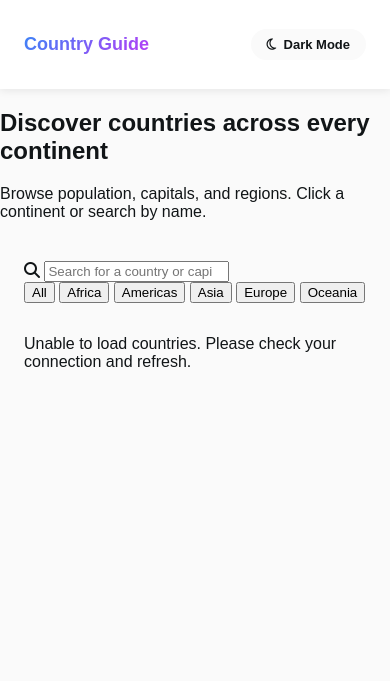
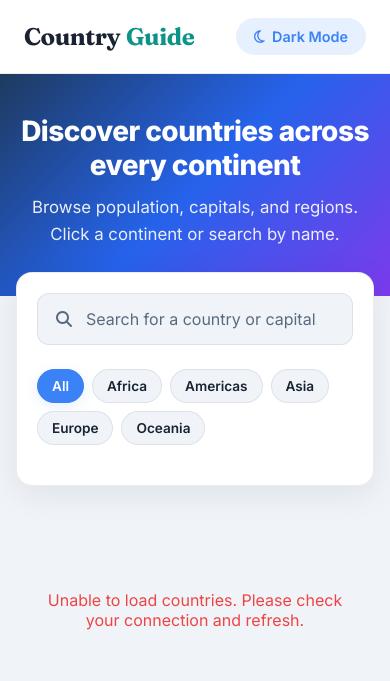
Before and after one commit to FaisalAhmed21/Country-Guide, a plain HTML site: page index.html in a window 390 px wide. Drawn offline with Linux system fonts and the light colour scheme; no server answers.

Commit message:
Update style.css

```diff
--- a/style.css
+++ b/style.css
@@ -3,196 +3,326 @@
 }
 
 body {
-    --background-color: hsl(0, 0%, 98%);
-    --text-color: hsl(200, 15%, 8%);
-    --elements-color: hsl(0, 0%, 100%);
-    --shadow-color: rgba(0, 0, 0, 0.08);
-    --accent-color: hsl(217, 91%, 60%);
+    --background-color: #f0f4f8;
+    --text-color: #1a2332;
+    --text-muted: #5a6a7e;
+    --elements-color: #ffffff;
+    --shadow-color: rgba(15, 23, 42, 0.08);
+    --accent-color: #3b82f6;
+    --accent-hover: #2563eb;
+    --accent-soft: rgba(59, 130, 246, 0.12);
+    --logo-accent: #0d9488;
+    --border-color: rgba(15, 23, 42, 0.08);
+    --hero-gradient: linear-gradient(135deg, #1e3a5f 0%, #2563eb 50%, #7c3aed 100%);
     margin: 0;
-    font-family: Nunito, sans-serif;
+    font-family: 'Inter', system-ui, sans-serif;
     background-color: var(--background-color);
     color: var(--text-color);
     transition: background-color 0.3s ease, color 0.3s ease;
+    min-height: 100vh;
 }
 
 body.dark {
-    --background-color: hsl(207, 26%, 17%);
-    --text-color: hsl(0, 0%, 100%);
-    --elements-color: hsl(209, 23%, 22%);
-    --shadow-color: rgba(0, 0, 0, 0.3);
-    --accent-color: hsl(217, 91%, 70%);
-}
-
-main {
-    padding: 24px;
+    --background-color: #0f172a;
+    --text-color: #f1f5f9;
+    --text-muted: #94a3b8;
+    --elements-color: #1e293b;
+    --shadow-color: rgba(0, 0, 0, 0.35);
+    --accent-color: #60a5fa;
+    --accent-hover: #93c5fd;
+    --accent-soft: rgba(96, 165, 250, 0.15);
+    --logo-accent: #2dd4bf;
+    --border-color: rgba(255, 255, 255, 0.08);
+    --hero-gradient: linear-gradient(135deg, #0f172a 0%, #1e40af 50%, #6d28d9 100%);
 }
 
 a {
-    text-decoration-line: none;
+    text-decoration: none;
     color: inherit;
 }
 
 .header-container {
-    box-shadow: 0 2px 8px var(--shadow-color);
+    background-color: var(--elements-color);
+    border-bottom: 1px solid var(--border-color);
     padding-inline: 24px;
-    background-color: var(--elements-color);
-    transition: background-color 0.3s ease, box-shadow 0.3s ease;
     position: sticky;
     top: 0;
     z-index: 100;
+    backdrop-filter: blur(12px);
 }
 
 .header-content {
     display: flex;
     align-items: center;
     justify-content: space-between;
-    max-width: 1200px;
+    max-width: 1280px;
     margin-inline: auto;
-    padding: 20px 0;
+    padding: 18px 0;
 }
 
 .title {
-    font-weight: 800;
-    font-size: 24px;
-    background: linear-gradient(135deg, var(--accent-color), hsl(280, 91%, 60%));
-    -webkit-background-clip: text;
-    -webkit-text-fill-color: transparent;
-    background-clip: text;
-    transition: all 0.3s ease;
+    margin: 0;
 }
 
-.title:hover {
-    transform: scale(1.02);
+.site-logo {
+    display: inline-flex;
+    align-items: baseline;
+    gap: 6px;
+    font-family: 'Fraunces', Georgia, serif;
+    font-size: 1.5rem;
+    font-weight: 700;
+    letter-spacing: -0.02em;
+    transition: opacity 0.2s ease;
+}
+
+.site-logo:hover {
+    opacity: 0.85;
+}
+
+.logo-primary {
+    color: var(--text-color);
+}
+
+.logo-accent {
+    color: var(--logo-accent);
 }
 
 .theme-changer {
     cursor: pointer;
-    transition: opacity 0.2s ease, transform 0.2s ease;
     font-weight: 600;
-    padding: 8px 16px;
-    border-radius: 20px;
-    background-color: var(--background-color);
+    font-size: 0.9rem;
+    padding: 10px 18px;
+    border-radius: 999px;
+    background-color: var(--accent-soft);
+    color: var(--accent-color);
+    transition: transform 0.2s ease, opacity 0.2s ease;
+    margin: 0;
 }
 
 .theme-changer:hover {
-    opacity: 0.8;
-    transform: translateY(-2px);
+    transform: translateY(-1px);
+    opacity: 0.9;
+}
+
+.hero {
+    background: var(--hero-gradient);
+    color: #fff;
+    padding: 56px 24px 64px;
+    text-align: center;
+}
+
+.hero-content {
+    max-width: 720px;
+    margin-inline: auto;
+}
+
+.hero h1 {
+    margin: 0 0 12px;
+    font-size: clamp(1.75rem, 4vw, 2.5rem);
+    font-weight: 800;
+    letter-spacing: -0.02em;
+}
+
+.hero p {
+    margin: 0;
+    font-size: 1.05rem;
+    opacity: 0.9;
+    line-height: 1.6;
+}
+
+main {
+    max-width: 1280px;
+    margin-inline: auto;
+    padding: 0 24px 64px;
+}
+
+.controls {
+    margin-top: -32px;
+    background: var(--elements-color);
+    border-radius: 16px;
+    padding: 28px;
+    box-shadow: 0 8px 32px var(--shadow-color);
+    border: 1px solid var(--border-color);
+    position: relative;
+    z-index: 2;
+}
+
+.search-box {
+    display: flex;
+    align-items: center;
+    gap: 12px;
+    background: var(--background-color);
+    border: 1px solid var(--border-color);
+    border-radius: 12px;
+    padding: 14px 18px;
+    margin-bottom: 24px;
+    transition: border-color 0.2s ease, box-shadow 0.2s ease;
+}
+
+.search-box:focus-within {
+    border-color: var(--accent-color);
+    box-shadow: 0 0 0 3px var(--accent-soft);
+}
+
+.search-box i {
+    color: var(--text-muted);
+}
+
+.search-input {
+    flex: 1;
+    border: none;
+    outline: none;
+    background: transparent;
+    font-family: inherit;
+    font-size: 1rem;
+    color: var(--text-color);
+}
+
+.search-input::placeholder {
+    color: var(--text-muted);
+}
+
+.continent-filters {
+    display: flex;
+    flex-wrap: wrap;
+    gap: 10px;
+}
+
+.continent-btn {
+    display: inline-flex;
+    align-items: center;
+    gap: 8px;
+    padding: 10px 18px;
+    border: 1px solid var(--border-color);
+    border-radius: 999px;
+    background: var(--background-color);
+    color: var(--text-color);
+    font-family: inherit;
+    font-size: 0.9rem;
+    font-weight: 600;
+    cursor: pointer;
+    transition: all 0.2s ease;
+}
+
+.continent-btn:hover {
+    border-color: var(--accent-color);
+    color: var(--accent-color);
+}
+
+.continent-btn.active {
+    background: var(--accent-color);
+    border-color: var(--accent-color);
+    color: #fff;
+    box-shadow: 0 4px 14px var(--accent-soft);
+}
+
+.country-count {
+    margin: 20px 0 0;
+    font-size: 0.9rem;
+    font-weight: 600;
+    color: var(--text-muted);
 }
 
 .countries-container {
-    max-width: 1200px;
-    margin-top: 16px;
     display: grid;
-    grid-template-columns: repeat(auto-fill, minmax(260px, 1fr));
-    gap: 40px;
-    margin-inline: auto;
+    grid-template-columns: repeat(auto-fill, minmax(280px, 1fr));
+    gap: 28px;
+    margin-top: 40px;
 }
 
 .country-card {
-    display: inline-block;
-    border-radius: 12px;
+    display: flex;
+    flex-direction: column;
+    border-radius: 16px;
     overflow: hidden;
+    background: var(--elements-color);
+    border: 1px solid var(--border-color);
     box-shadow: 0 4px 16px var(--shadow-color);
-    transition: all 0.3s cubic-bezier(0.4, 0, 0.2, 1);
-    background-color: var(--elements-color);
+    transition: transform 0.25s ease, box-shadow 0.25s ease;
 }
 
 .country-card:hover {
-    transform: translateY(-8px);
-    box-shadow: 0 12px 24px var(--shadow-color);
+    transform: translateY(-6px);
+    box-shadow: 0 16px 40px var(--shadow-color);
+}
+
+.card-flag {
+    overflow: hidden;
+    aspect-ratio: 16 / 10;
+    background: var(--background-color);
 }
 
 .country-card img {
     width: 100%;
-    height: 180px;
+    height: 100%;
     object-fit: cover;
-    transition: transform 0.3s ease;
+    transition: transform 0.35s ease;
 }
 
 .country-card:hover img {
-    transform: scale(1.05);
+    transform: scale(1.06);
+}
+
+.card-text {
+    padding: 20px 22px 24px;
 }
 
 .card-title {
-    font-size: 20px;
-    font-weight: 800;
-    margin-block: 16px;
-    color: var(--accent-color);
-}
-
-.card-text {
-    padding: 24px;
-    padding-top: 16px;
+    font-size: 1.15rem;
+    font-weight: 700;
+    margin: 0 0 14px;
+    color: var(--text-color);
 }
 
 .card-text p {
-    margin-block: 10px;
-    font-size: 14px;
-    line-height: 1.6;
+    margin: 0 0 8px;
+    font-size: 0.875rem;
+    line-height: 1.5;
+    color: var(--text-muted);
 }
 
-.search-filter-container {
-    max-width: 1200px;
-    margin-inline: auto;
-    margin-top: 32px;
-    margin-bottom: 48px;
-    display: flex;
-    justify-content: center;
-    align-items: center;
+.card-text p b {
+    color: var(--text-color);
+    font-weight: 600;
 }
 
-.filter-by-region {
-    width: 500px;
-    padding: 18px 24px;
-    border: none;
-    outline: none;
-    box-shadow: 0 2px 12px var(--shadow-color);
-    border-radius: 8px;
-    background-color: var(--elements-color);
-    color: var(--text-color);
-    cursor: pointer;
-    transition: all 0.3s ease;
-    font-family: inherit;
-    font-size: 16px;
-    font-weight: 600;
+.status-message {
+    grid-column: 1 / -1;
     text-align: center;
+    padding: 48px 24px;
+    font-size: 1rem;
+    color: var(--text-muted);
 }
 
-.filter-by-region option {
-    text-align: center;
-    padding: 12px;
-}
-
-.filter-by-region:hover {
-    box-shadow: 0 4px 20px var(--shadow-color);
-    transform: translateY(-2px);
+.status-message.error {
+    color: #ef4444;
 }
 
 @media (max-width: 768px) {
-    .countries-container {
-        justify-content: center;
-        gap: 24px;
-        grid-template-columns: repeat(auto-fill, minmax(240px, 1fr));
+    .hero {
+        padding: 40px 20px 48px;
     }
 
-    .title {
-        font-size: 18px;
+    .controls {
+        padding: 20px;
+        margin-top: -24px;
     }
 
-    .header-content {
-        padding: 16px 0;
+    .continent-filters {
+        gap: 8px;
     }
 
-    .header-content p {
-        font-size: 13px;
+    .continent-btn {
+        padding: 8px 14px;
+        font-size: 0.85rem;
     }
 
-    .search-filter-container {
-        padding: 0 20px;
+    .countries-container {
+        grid-template-columns: 1fr;
+        gap: 20px;
     }
 
-    .filter-by-region {
-        width: 100%;
-        max-width: 400px;
+    main {
+        padding-inline: 16px;
     }
 }
```
